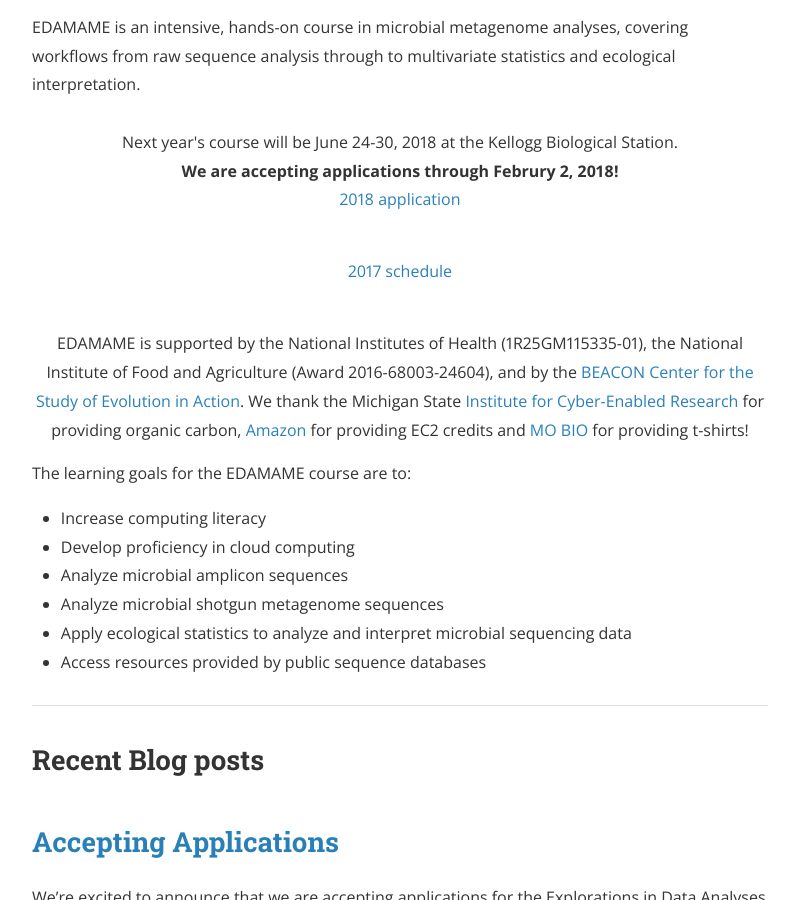
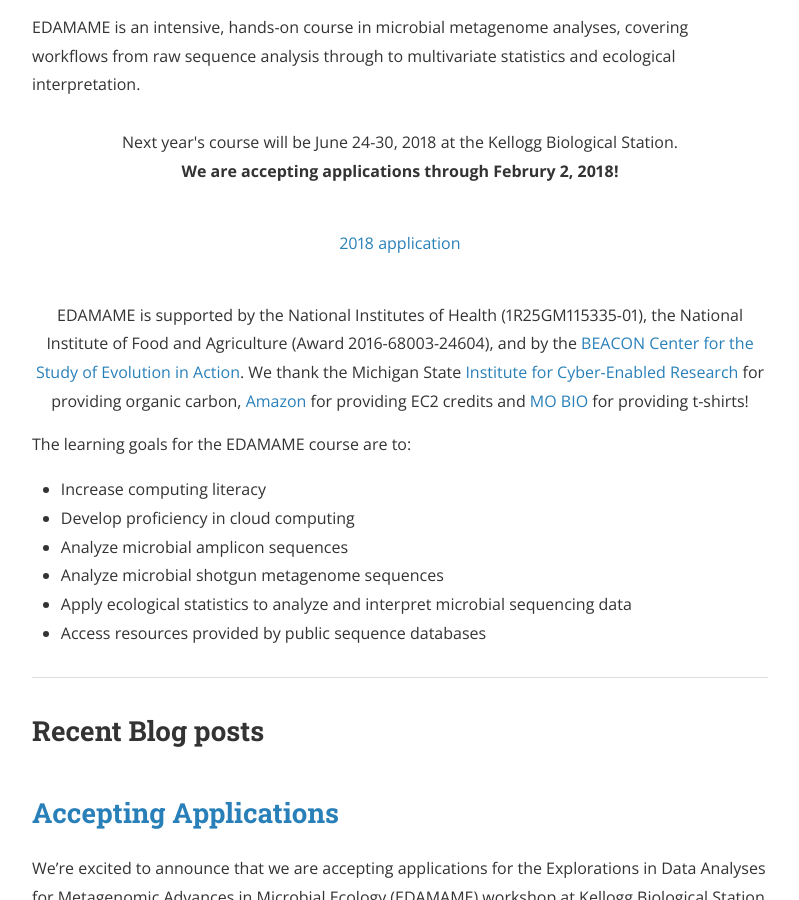
Before and after one commit to edamame-course/edamame-course.github.io, a Jekyll site: the page built from index.html, in a window 1280 px wide and 900 px high, scrolled down 572 px. Shown: the whole window, without its empty margins (240-1039 px from the left). Built offline with Jekyll 4.4.1, drawn with Linux system fonts in a browser that asks for light colours; nearby versions of some CDN libraries; the list of posts is cut into pages by our own code; a style sheet for code colours, icons or effects is not loaded.

Commit message:
made application link more prominent

```diff
--- a/index.html
+++ b/index.html
@@ -24,12 +24,10 @@
 Next year's course will be June 24-30, 2018 at the Kellogg Biological Station.
   <br>
   <strong>We are accepting applications through Februry 2, 2018!</strong>
-  <br>
+
+  <p align=center><br>
+
   <a href=https://goo.gl/forms/8iNNibgDscHUHfRf1>2018 application</a>
-
-<p align=center><br>
-
-<a href=https://github.com/edamame-course/2017-tutorials/wiki/Schedule-EDAMAME-2017>2017 schedule</a>
 
 <p align=center><br>
 EDAMAME is supported by the National Institutes of Health (1R25GM115335-01), the National Institute of Food and Agriculture (Award 2016-68003-24604), and by the <a href=http://beacon-center.org>BEACON Center for the Study of Evolution in Action</a>.  We thank the Michigan State <a href=http://icer.msu.edu/>Institute for Cyber-Enabled Research</a> for providing organic carbon, <a href=https://aws.amazon.com/ec2/>Amazon</a> for providing EC2 credits and <a href=https://mobio.com/>MO BIO</a> for providing t-shirts!
```
